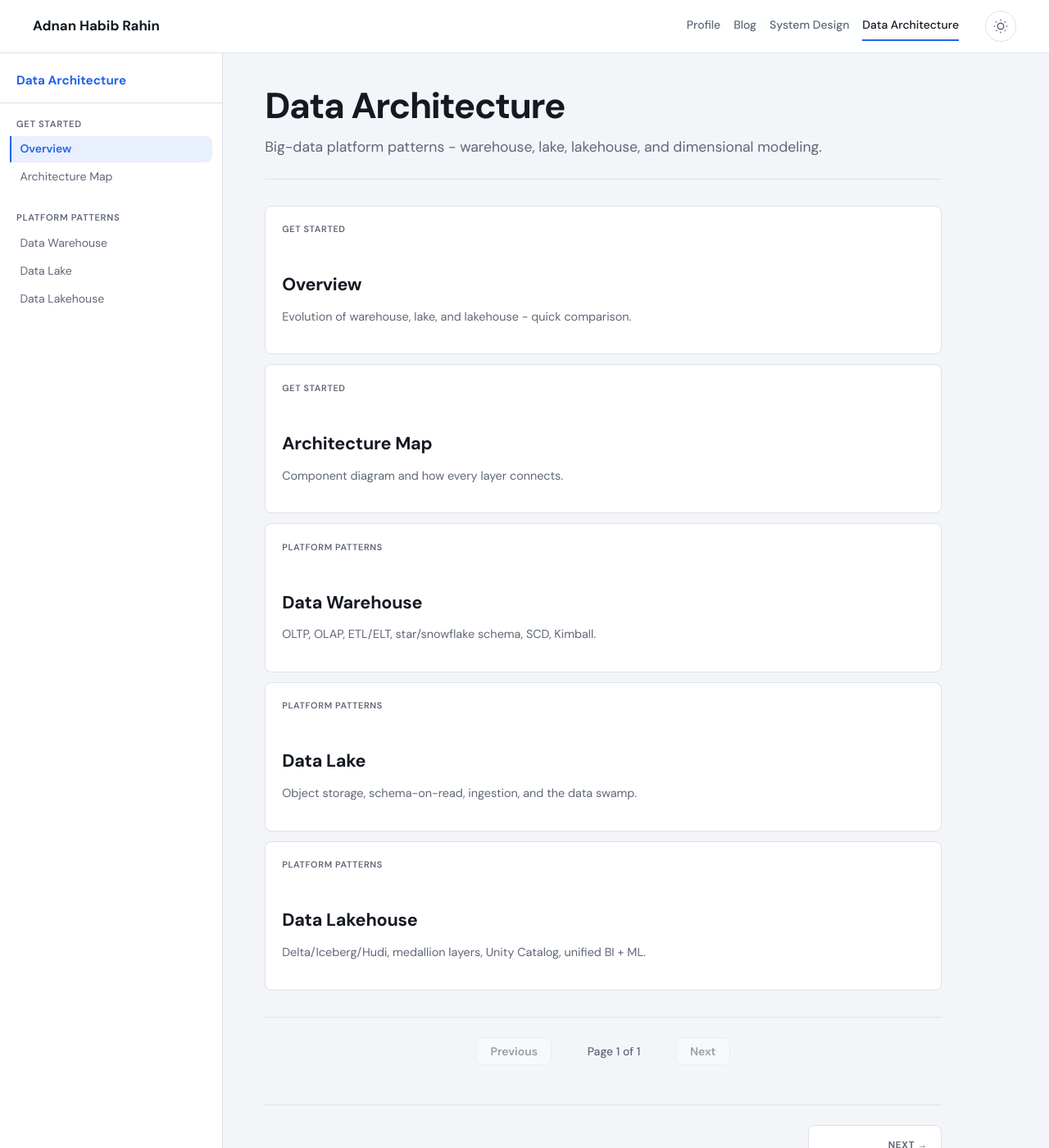
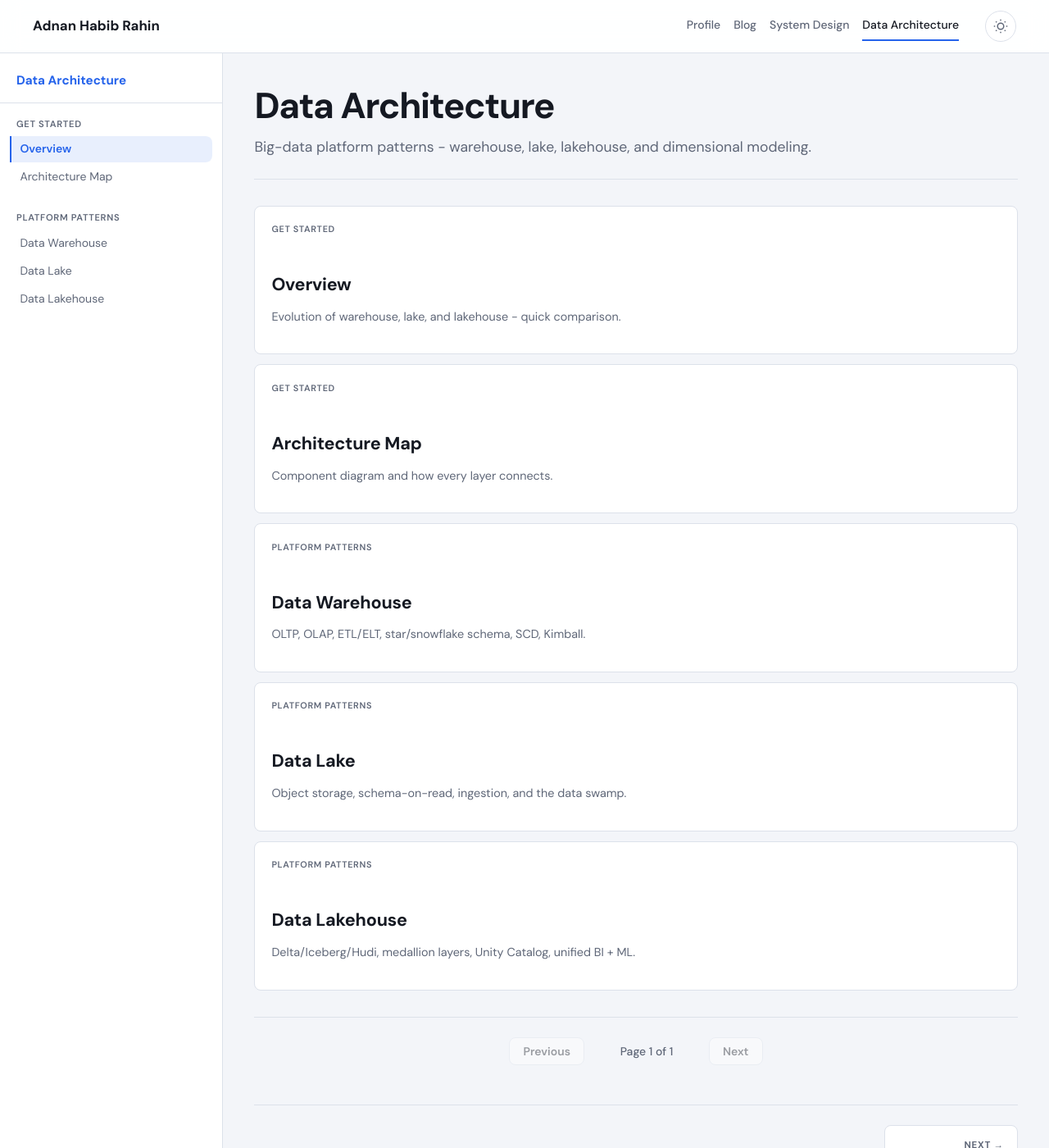
Before and after one commit to adnanrahin/adnanrahin.github.io, a Jekyll site: the page built from data-architecture/index.html, in a window 1280 px wide and 1400 px high. Shown: the whole window at 82% size. Built offline with Jekyll 4.4.1, drawn with Linux system fonts in a browser that asks for light colours.

Commit message:
updated the age width

```diff
--- a/assets/css/style.css
+++ b/assets/css/style.css
@@ -32,6 +32,7 @@
   --page-gutter: 1.25rem;
   --sidebar-width: 320px;
   --header-h: 64px;
+  --docs-content-max: 76rem;
 }
 
 [data-theme="dark"] {
@@ -1104,8 +1105,9 @@ a.docs-rail__link:hover {
 
 .docs-stage {
   min-width: 0;
-  padding: 2.5rem clamp(1.5rem, 4vw, 4rem) 4rem;
-  max-width: 58rem;
+  width: 100%;
+  max-width: var(--docs-content-max);
+  padding: 2.5rem clamp(1.5rem, 3vw, 3rem) 4rem;
 }
 
 .docs-stage__toolbar {
@@ -1165,7 +1167,7 @@ a.docs-rail__link:hover {
   font-size: 1.1rem;
   line-height: 1.65;
   color: var(--text-muted);
-  max-width: 58ch;
+  max-width: 72ch;
 }
 
 .docs-content h2 {
```
